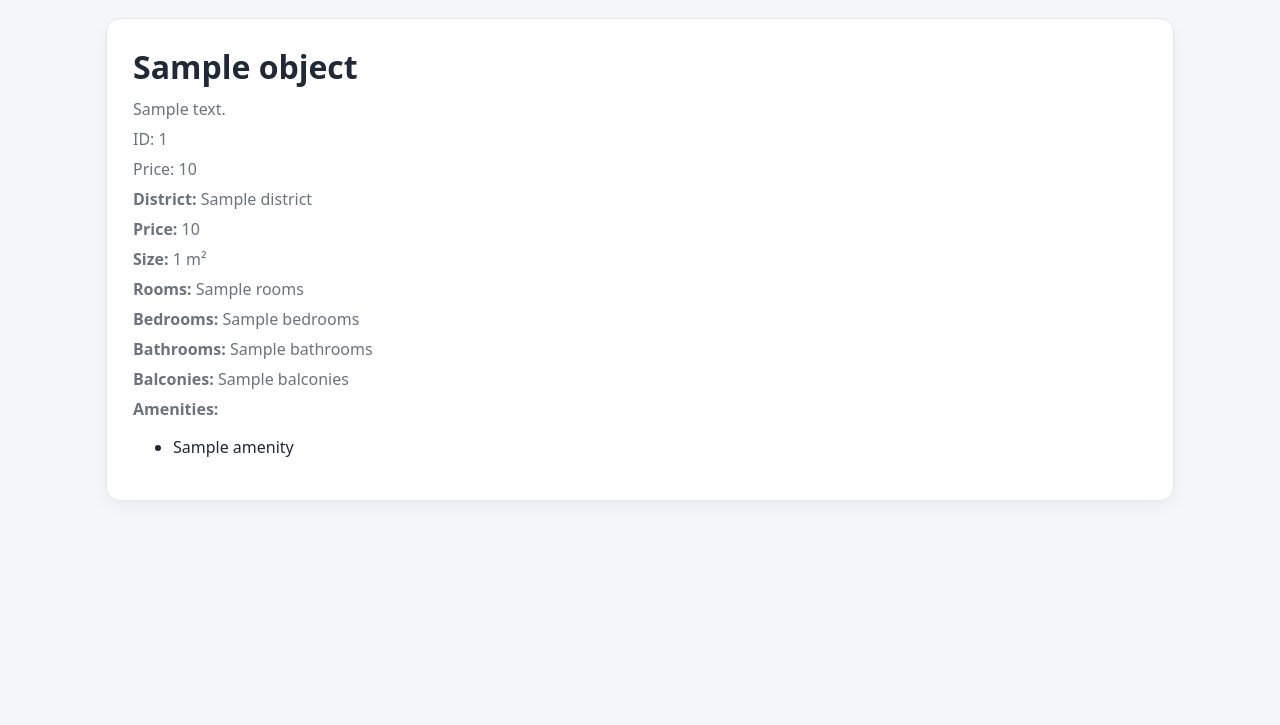
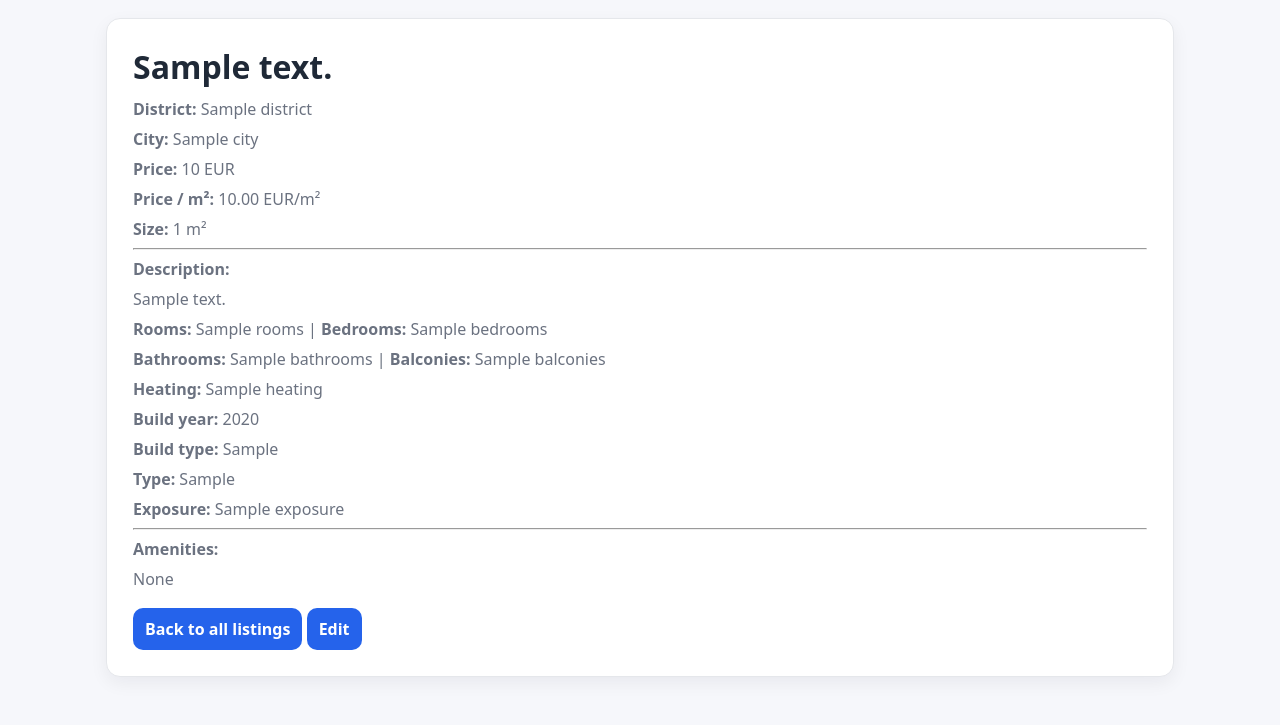
Before and after one commit to marina-atanasova/DevHomesRepo, a Django app: template templates/Listings/property_detail.html in a window 1280 px wide. Shown: the part 75-800 px from the top of the page. Run offline with Django 5.2, Linux system fonts and the light colour scheme; the template is opened without the code that fills it: most values are stand-ins (such as "Sample title", 1, 10 or a date in 2020); data that the repository does not hold is empty.

Commit message:
Added a price per sq meter property in the Listings model and propagated it across the views, as readonly in the edit form. Also added the City model name in the views and in the search form. Fixed an issue where not all fields were visible in the details view of the listing.

```diff
--- a/Listings/views.py
+++ b/Listings/views.py
@@ -31,6 +31,8 @@ def listings_search(request):
         max_price = form.cleaned_data.get("max_price")
         rooms = form.cleaned_data.get("rooms")
         amenities = form.cleaned_data.get("amenities")
+        city = form.cleaned_data.get("city")
+
 
         if district:
             qs = qs.filter(district=district)
@@ -42,6 +44,8 @@ def listings_search(request):
             qs = qs.filter(rooms__gte=rooms)
         if amenities:
             qs = qs.filter(amenities__in=amenities).distinct()
+        if city:
+            qs = qs.filter(district__city=city)
 
     return render(request, "Listings/search.html", {"form": form, "listings": qs})
 
--- a/templates/Listings/edit_listing.html
+++ b/templates/Listings/edit_listing.html
@@ -17,6 +17,12 @@
       <div class="form-group">
         <label for="{{ field.id_for_label }}">{{ field.label }}</label>
         {{ field }}
+              {% if form.instance.pk and form.instance.district %}
+                 <div class="form-group">
+                    <label>City</label>
+                    <input type="text" value="{{ form.instance.district.city }}" disabled>
+                </div>
+        {% endif %}
         {% if field.errors %}
           <div class="errors">
             {{ field.errors }}
--- a/templates/Listings/property_detail.html
+++ b/templates/Listings/property_detail.html
@@ -1,31 +1,73 @@
 {% extends "base.html" %}
-{% block title %}Details{% endblock %}
+
+{% block title %}{{ object.address }} | DevHomes{% endblock %}
+
 {% block content %}
 <div class="card">
-  <h1>{{ object.name }}</h1>
-    <p>{{ object.address }}</p>
-  <p>ID: {{ object.pk }}</p>
-  <p>Price: {{ object.price }}</p>
+  <h1>{{ object.address }}</h1>
 
   <p><strong>District:</strong> {{ object.district }}</p>
-  <p><strong>Price:</strong> {{ object.price }}</p>
+    <p><strong>City:</strong> {{ object.district.city }}</p>
+
+  <p><strong>Price:</strong> {{ object.price }} EUR</p>
+
+  {% if object.price_per_sqm %}
+    <p><strong>Price / m²:</strong> {{ object.price_per_sqm|floatformat:2 }} EUR/m²</p>
+  {% endif %}
+
   <p><strong>Size:</strong> {{ object.size }} m²</p>
+    {% if object.description %}
+    <hr>
+    <p><strong>Description:</strong></p>
+    <p>{{ object.description }}</p>
+  {% endif %}
+  <p>
+    <strong>Rooms:</strong> {{ object.rooms }}
+    | <strong>Bedrooms:</strong> {{ object.bedrooms }}
+  </p>
 
-  <p><strong>Rooms:</strong> {{ object.rooms }}</p>
-  <p><strong>Bedrooms:</strong> {{ object.bedrooms }}</p>
-  <p><strong>Bathrooms:</strong> {{ object.bathrooms }}</p>
-  <p><strong>Balconies:</strong> {{ object.balconies }}</p>
-    {% if object.amenities.all %}
+  <p>
+    <strong>Bathrooms:</strong> {{ object.bathrooms }}
+    | <strong>Balconies:</strong> {{ object.balconies }}
+  </p>
+
+  {% if object.heating %}
+    <p><strong>Heating:</strong> {{ object.heating }}</p>
+  {% endif %}
+
+  {% if object.build_year %}
+    <p><strong>Build year:</strong> {{ object.build_year }}</p>
+  {% endif %}
+
+  {% if object.build_type %}
+    <p><strong>Build type:</strong> {{ object.build_type }}</p>
+  {% endif %}
+
+  {% if object.property_type %}
+    <p><strong>Type:</strong> {{ object.property_type }}</p>
+  {% endif %}
+
+  {% if object.exposure %}
+    <p><strong>Exposure:</strong> {{ object.exposure|join:", " }}</p>
+  {% endif %}
+
+  <hr>
+
   <p><strong>Amenities:</strong></p>
+  {% if object.amenities.exists %}
     <ul>
       {% for a in object.amenities.all %}
         <li>{{ a.name }}</li>
       {% endfor %}
     </ul>
   {% else %}
-          <p><strong>Amenities:</strong> None</p>
+    <p>None</p>
   {% endif %}
 
 
+  <div style="margin-top: 18px;">
+    <a class="btn" href="{% url 'listings:all' %}">Back to all listings</a>
+    <a class="btn" href="{% url 'listings:edit' object.pk %}">Edit</a>
+  </div>
 </div>
 {% endblock %}
--- a/templates/Listings/search.html
+++ b/templates/Listings/search.html
@@ -9,6 +9,7 @@
   <form method="get">
   {% for field in form %}
     <div class="form-group">
+
       {% if field.name == "amenities" %}
         <p><strong>{{ field.label }}</strong></p>
         {{ field }}
@@ -30,15 +31,18 @@
 <br>
 
 {% if listings %}
-  <h2>Results ({{ listings|length }})</h2>
+  <h2>Matching listings: {{ listings|length }}</h2>
   <div class="grid">
     {% for p in listings %}
       <div class="card">
         <h2>{{ p.address }}</h2>
+          <p><strong>District:</strong>{{ p.district }}</p>
+          <p><strong>City:</strong> {{ p.district.city }}</p>
         <p><strong>Price:</strong> {{ p.price }}</p>
         <p><strong>Rooms:</strong> {{ p.rooms }} | <strong>Bedrooms:</strong> {{ p.bedrooms }}</p>
         <p><strong>District:</strong> {{ p.district }}</p>
 
+        <a class="btn" href="{% url 'listings:detail' p.pk %}">Details</a>
       </div>
     {% endfor %}
   </div>
```
Also changed, not shown: Listings/forms.py (+28 -2 lines), Listings/models.py (+13 -1 lines), templates/Listings/all_listings.html (+8 -2 lines). Lines whose indentation alone changed are shown as unchanged.
